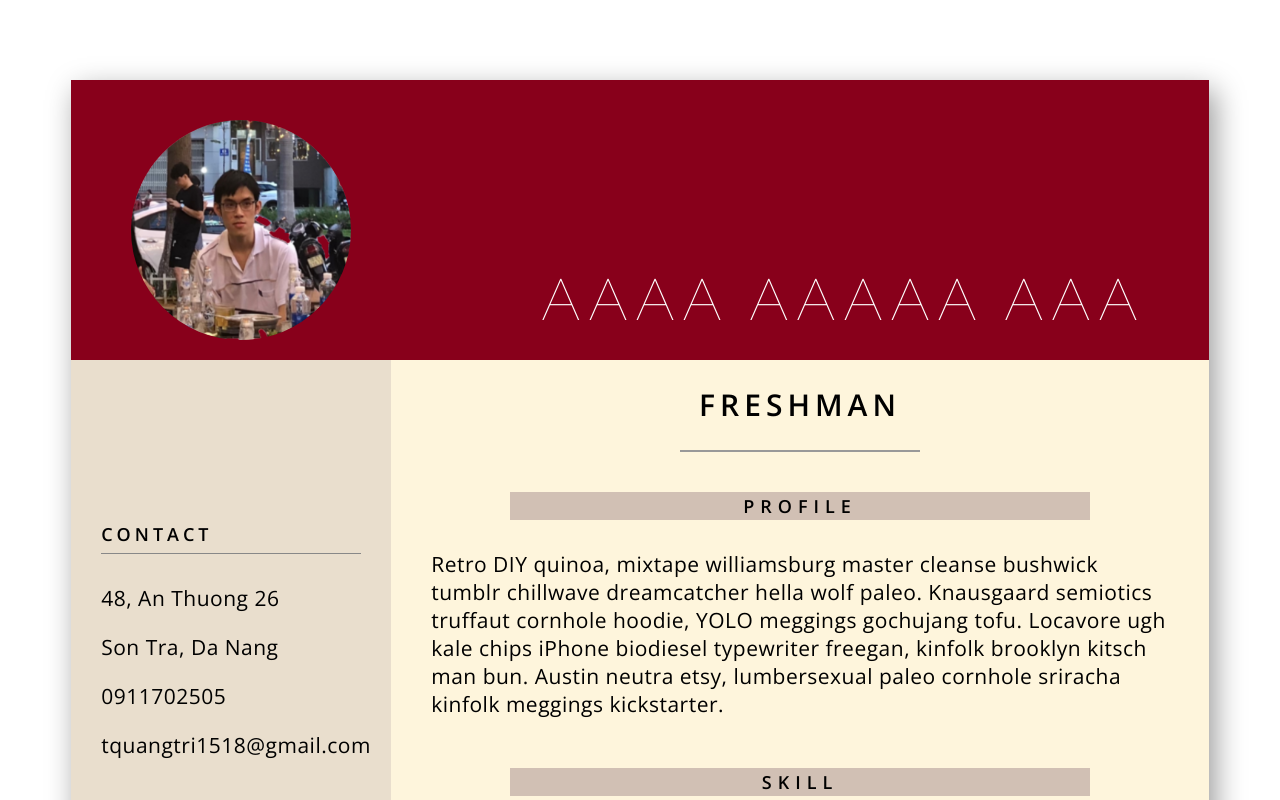
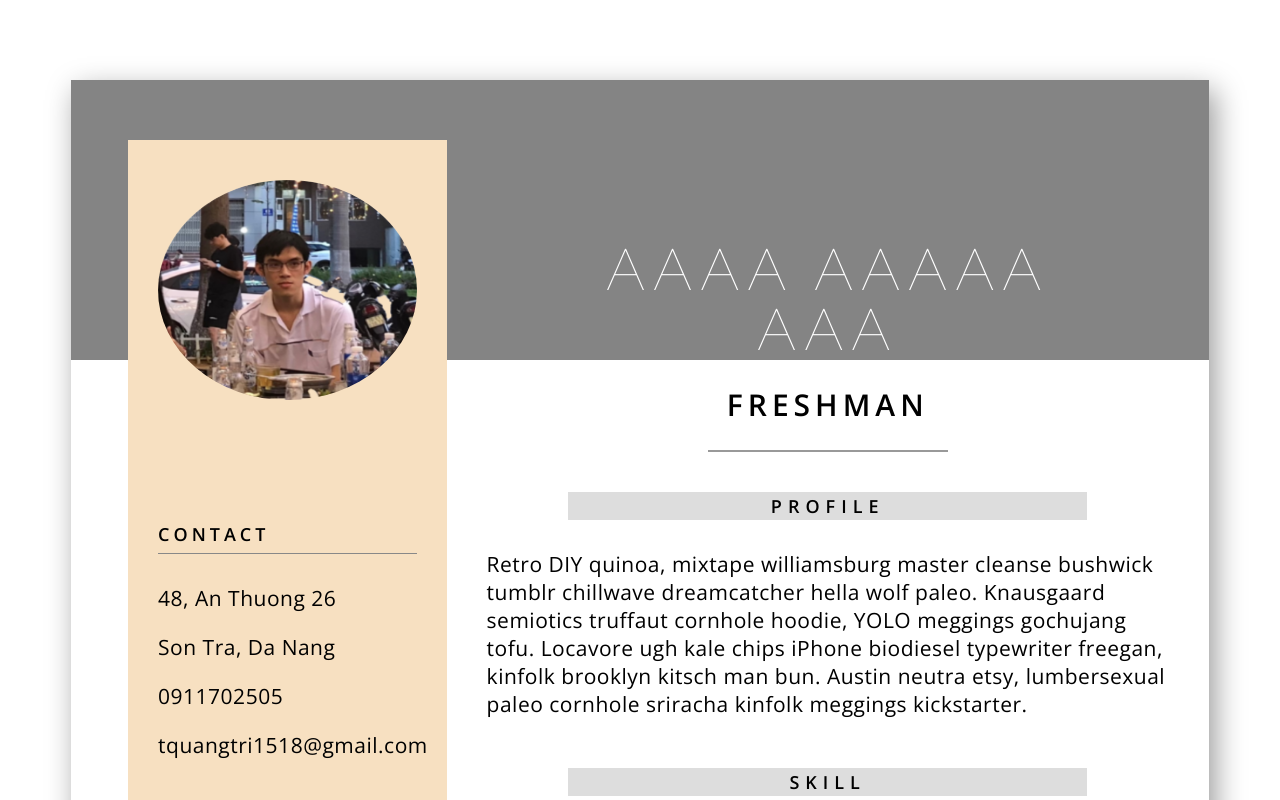
Before and after one commit to tquangtri/dn_202206_java_CV_Example_TranQuangTri, a plain HTML site: page index.html in a window 1280 px wide. Shown: the top 800 px of the page. Drawn offline with nearby package versions, Linux system fonts and the light colour scheme.

Commit message:
refining

```diff
--- a/index.html
+++ b/index.html
@@ -10,12 +10,12 @@
 		<div class="name-area">
 			<div class="caps center">AAAA AAAAA AAA</div>
 		</div>
+    </div>
+    <div class="side-bar">
 
         <div class="mugshot-area">
             <img src="icon/myFace.png" alt="Avatar">
         </div>
-    </div>
-    <div class="side-bar">
         <p class="relative-block caps side-header">Contact</p>
         <p>48, An Thuong 26</p>
         <p>Son Tra, Da Nang</p>
@@ -43,7 +43,7 @@
 		</div>
 
     </div>
-    <div class="relative-block content-container">
+    <div class="relative-block content-area">
         <h2 class="relative-block caps title">Freshman</h2>
         <div class="relative-block separator"></div>
         <div class="relative-block caps greyed">Profile</div>
@@ -71,7 +71,7 @@
 			<li>
 				<svg viewBox="0 0 100 100">
 					<circle cx="50" cy="50" r="45"></circle>
-					<circle class="cbar" cx="50" cy="50" r="45" style="--percent:0.9"></circle>
+					<circle class="cbar" cx="50" cy="50" r="45" style="--percent:0.8"></circle>
 				</svg>
 				<span class="tool-name">Netbean</span>
 				<span class="tool-exp">90%</span>
--- a/style.css
+++ b/style.css
@@ -1,6 +1,11 @@
 :root {
   --MATH-PI: 3.1415px;
   --percent: 100;
+  --color-top-bar: #848484;
+  --color-text-top-bar: #fff;
+  --color-side-bar: #f7e0c1;
+  --color-content-area: #ffffff;
+  --color-sub-title: #dddddd;
 }
 * {
   box-sizing: border-box;
@@ -20,32 +25,78 @@ body {
   line-height: 28px;
   background-size: cover;
 }
+.main-page {
+  width: 90%;
+  max-width: 1200px;
+  margin: 80px auto;
+  background-color: #fff;
+  box-shadow: 6px 10px 28px 0px rgba(0,0,0,0.4);
+}
+.top-bar {
+  height: 280px;
+  background-color: var(--color-top-bar);
+  color: var(--color-text-top-bar);
+}
+
+.side-bar {
+  display: false;
+  position: absolute;
+  top: 60px;
+  left: 5%;
+  right: false;
+  bottom: 0;
+  width: 28%;
+  background-color: var(--color-side-bar);
+  padding: 40px 30px 50px;
+}
+.content-area {
+  margin-left: 33%;
+  width: calc(100% - 33%);
+  padding: 25px 40px 50px;
+  background-color: var(--color-content-area);
+}
+
+.content-area > * {
+  margin: 0 auto 25px;
+}
+.content-area > h3 {
+  margin: 0 auto 5px;
+}
+.content-area > p.long-margin {
+  margin: 0 auto 50px;
+}
+.name {
+  position: absolute;
+  left: calc(350px + 5%);
+  right: 0;
+  bottom: 0;
+  height: 120px;
+  text-align: center;
+  font-family: 'Raleway';
+  font-size: 58px;
+  letter-spacing: 8px;
+  font-weight: 100;
+  line-height: 60px;
+}
+.name div {
+  width: 94%;
+}
 
 .mugshot-area {
-  display: false;
-  position: absolute;
-  margin: false;
-  top: 40;
-  left: 60;
-  right: false;
-  bottom: false;
+  position: relative;
+  top: 0;
+  left: 0;
   margin: 0;
-  height:auto;
-  width: auto;
-  background-color: #88001b;
 }
 .mugshot-area > img {
   border-radius: 50%;
-  width: 220;
+  width: 100%;
   height: 220;
 }
 
 .name-area{
-  display: false;
   position: absolute;
-  margin: false;
-  top: false;
-  left: calc(350px + 5%);
+  left: 33%;
   right: 0;
   bottom: 0;
   height: 120px;
@@ -62,16 +113,12 @@ body {
 }
 
 .center {
-  display: false;
   position: absolute;
-  margin: false;
   top: 50%;
   left: 50%;
-  right: false;
-  bottom: false;
   transform: translate(-50%, -50%);
   text-align: center;
-  width: 100%;
+  width: 77%;
 }
 
 .justified {
@@ -96,48 +143,6 @@ h3 {
   line-height: 28px;
   color: #000;
 }
-.main-page {
-  width: 90%;
-  max-width: 1200px;
-  margin: 80px auto;
-  background-color: #fff;
-  box-shadow: 6px 10px 28px 0px rgba(0,0,0,0.4);
-}
-.top-bar {
-  height: 280px;
-  background-color: #88001b;
-  color: #fff;
-}
-.name {
-  display: false;
-  position: absolute;
-  margin: false;
-  top: false;
-  left: calc(350px + 5%);
-  right: 0;
-  bottom: 0;
-  height: 120px;
-  text-align: center;
-  font-family: 'Raleway';
-  font-size: 58px;
-  letter-spacing: 8px;
-  font-weight: 100;
-  line-height: 60px;
-}
-.name div {
-  width: 94%;
-}
-.side-bar {
-  display: false;
-  position: absolute;
-  margin: false;
-  top: 280px;
-  right: false;
-  bottom: 0;
-  width: 320px;
-  background-color: #e9decd;
-  padding: 40px 30px 50px;
-}
 
 .social {
   padding-left: 60px;
@@ -146,13 +151,9 @@ h3 {
 }
 .social:before {
   content: "";
-  display: false;
   position: absolute;
-  margin: false;
   top: -4px;
   left: 10px;
-  right: false;
-  bottom: false;
   height: 35px;
   width: 35px;
   background-size: cover !important;
@@ -212,21 +213,6 @@ h3 {
 }
 
 
-.content-container {
-  margin-right: 0;
-  width: calc(100% - 320px);
-  padding: 25px 40px 50px;
-  background-color: #fef5dc;
-}
-.content-container > * {
-  margin: 0 auto 25px;
-}
-.content-container > h3 {
-  margin: 0 auto 5px;
-}
-.content-container > p.long-margin {
-  margin: 0 auto 50px;
-}
 .title {
   width: 80%;
   text-align: center;
@@ -239,9 +225,8 @@ h3 {
 .greyed {
   margin-top: 40px;
   margin-bottom: 30px;
-  background-color: #d1c0b4;
-  width: 100%;
-  max-width: 580px;
+  background-color: var(--color-sub-title);
+  width: 76%;
   text-align: center;
   font-family: 'Open Sans';
   font-size: 18px;
@@ -360,15 +345,14 @@ ul{
   stroke-width: 4px;
   stroke: #5f0718;
   stroke-linecap: round;
-  stroke-dashoffset: 0;
-  stroke-dasharray: calc(var(--MATH-PI) * 45 * 2);
+  stroke-dashoffset: calc(var(--MATH-PI) * 45 * 2 * (1 - var(--percent)));
+  stroke-dasharray: calc(var(--MATH-PI) * 45 * 2 );
   transition: all 0.8s;
   transition-timing-function: cubic-bezier(0.64, 0.51, 0.16, 0.86);
 }
 .tool-list > li:hover > svg > circle.cbar {
   stroke-width: 4px;
   stroke: #966262;
-  stroke-dashoffset: calc(var(--MATH-PI) * 45 * 2 * (1 - var(--percent)));
 }
 .tool-list > li > .tool-name,
 .tool-list > li > .tool-exp {
```
